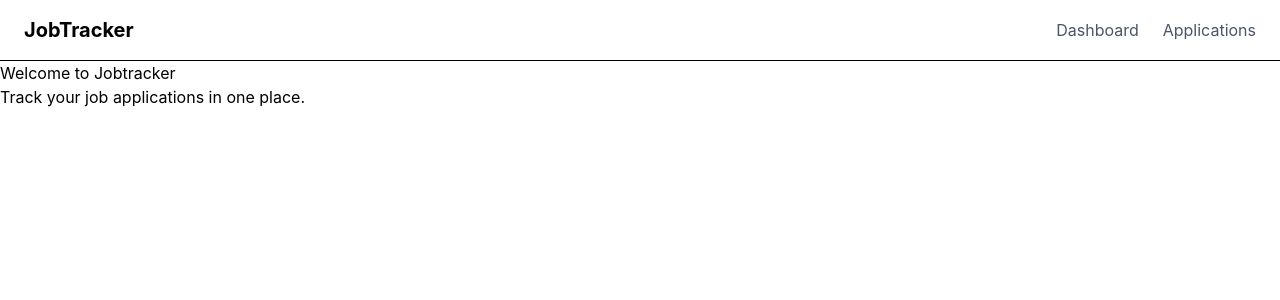
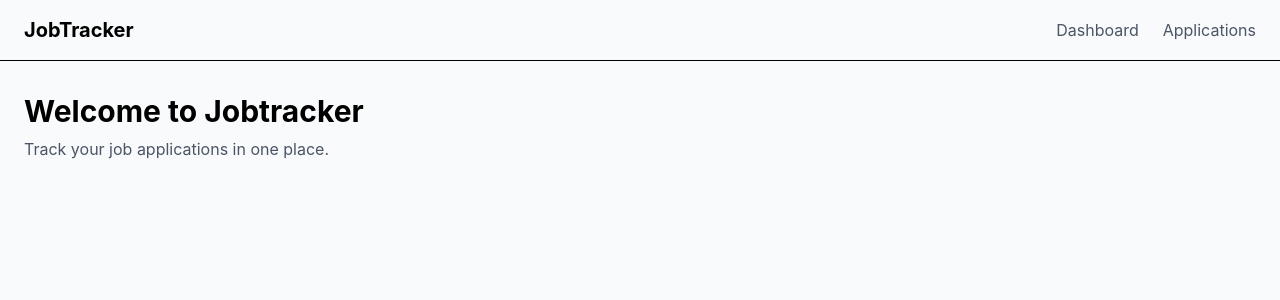
Before and after one commit to DianaAsli/job-tracker, a React (Vite) app in the folder client/: page / in a window 1280 px wide. Shown: the top 300 px of the page. Built offline with nearby package versions, Linux system fonts and the light colour scheme.

Commit message:
add main layout

```diff
--- a/client/src/App.jsx
+++ b/client/src/App.jsx
@@ -1,15 +1,16 @@
 import Navbar from "./components/Navbar";
+import MainLayout from "./layouts/MainLayout";
 
 function App() {
   return (
-    <>
-      <Navbar />
 
+    <MainLayout>
       <main>
-        <h2>Welcome to Jobtracker</h2>
-        <p>Track your job applications in one place. </p>
+        <h2 className="text-3xl font-bold">Welcome to Jobtracker</h2>
+        <p className="mt-2 text-gray-600">Track your job applications in one place. </p>
       </main>
-    </>
+    </MainLayout>
+
   )
 };
 export default App;
--- /dev/null
+++ b/client/src/layouts/MainLayout.jsx
@@ -0,0 +1,14 @@
+import Navbar from "../components/Navbar";
+
+function MainLayout({ children }) {
+    return (
+        <div className="min-h-screen bg-gray-50">
+            <Navbar />
+
+            <main className="mx-auto max-w-7xl px-6 py-8">
+                {children}
+            </main>
+        </div>
+    );
+}
+export default MainLayout;
```
